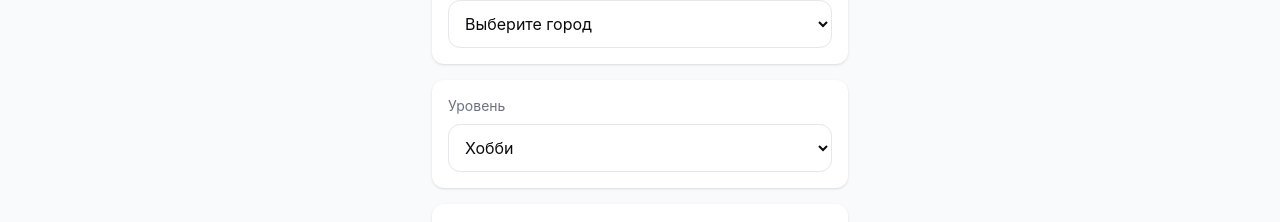
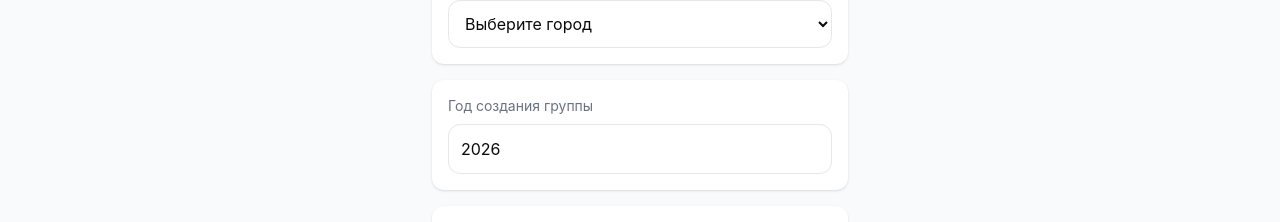
Before and after one commit to Artemkuz1083/Pivchiki_Musicians, a React (Vite) app: page /BandRegistration in a window 1280 px wide. Shown: the part 568-790 px from the top of the page. Built offline with nearby package versions, Linux system fonts and the light colour scheme; sample sign-in values are in the browser's storage.

Commit message:
группи

```diff
--- a/src/app/pages/BandRegistration.tsx
+++ b/src/app/pages/BandRegistration.tsx
@@ -20,33 +20,28 @@ export default function BandRegistration() {
     })
 
     const handleSubmit = async (e: React.FormEvent) => {
-    //Сразу намертво блокируем любой дефолтный экшен браузера
         if (e && typeof e.preventDefault === 'function') {
             e.preventDefault();
         }
-
 
         try {
             setLoading(true);
             console.log('Текущий formData:', formData);
 
-        // На всякий случай проверяем, есть ли вообще groupService
             if (!groupService || !groupService.createGroup) {
                 throw new Error('groupService или метод createGroup не импортирован или undefined!');
             }
 
-        // Подготавливаем данные
             const payload = {
                 ...formData,
                 year: Number(formData.year || new Date().getFullYear()),
             };
             console.log('Отправляем payload:', payload);
 
-        // 3. Сам запрос
             const group = await groupService.createGroup(payload);
             console.log('Бэкенд успешно ответил:', group);
             localStorage.setItem('my_group_id', String(group.ID));
-        // Безопасно вытаскиваем ID
+
             const groupId = group?.ID;
             console.log('Распознанный groupId:', groupId);
 
@@ -61,8 +56,6 @@ export default function BandRegistration() {
 
         } catch (err: any) {
             console.error('КРИТИЧЕСКАЯ ОШИБКА В ТЕЧЕНИИ SUBMIT:', err);
-
-        // Выводим alert, чтобы заблокировать поток выполнения
             const errorMessage = err?.message || 'Неизвестная ошибка';
             const serverDetail = err?.response?.data ? JSON.stringify(err.response.data) : '';
 
@@ -72,6 +65,7 @@ export default function BandRegistration() {
             setLoading(false);
         }
     };
+
     return (
         <div className='min-h-screen bg-gray-50 pb-10'>
             {/* Header */}
@@ -103,6 +97,7 @@ export default function BandRegistration() {
                         <input
                             placeholder='Например: Midnight Echo'
                             className='w-full p-3 border border-gray-200 rounded-xl focus:outline-none focus:ring-2 focus:ring-[#60519B]'
+                            value={formData.name}
                             onChange={e => setFormData({ ...formData, name: e.target.value })}
                             required
                         />
@@ -114,6 +109,7 @@ export default function BandRegistration() {
                         <textarea
                             placeholder='Расскажите о стиле, целях и участниках'
                             className='w-full p-3 border border-gray-200 rounded-xl min-h-[100px] resize-none focus:outline-none focus:ring-2 focus:ring-[#60519B]'
+                            value={formData.description}
                             onChange={e =>
                                 setFormData({
                                     ...formData,
@@ -126,7 +122,6 @@ export default function BandRegistration() {
                     {/* Город */}
                     <div className='bg-white rounded-xl p-4 shadow-sm'>
                         <p className='text-sm text-gray-500 mb-2'>Город</p>
-
                         <select
                             className='w-full p-3 border border-gray-200 rounded-xl focus:outline-none focus:ring-2 focus:ring-[#60519B]'
                             value={formData.city}
@@ -136,7 +131,6 @@ export default function BandRegistration() {
                             <option value='' disabled>
                                 Выберите город
                             </option>
-
                             {CITIES.map(city => (
                                 <option key={city} value={city}>
                                     {city}
@@ -145,11 +139,27 @@ export default function BandRegistration() {
                         </select>
                     </div>
 
+                    {/* Год создания */}
+                    <div className='bg-white rounded-xl p-4 shadow-sm'>
+                        <p className='text-sm text-gray-500 mb-2'>Год создания группы</p>
+                        <input
+                            type='number'
+                            min='1950'
+                            max={new Date().getFullYear()}
+                            placeholder='Например: 2024'
+                            className='w-full p-3 border border-gray-200 rounded-xl focus:outline-none focus:ring-2 focus:ring-[#60519B]'
+                            value={formData.year}
+                            onChange={e => setFormData({ ...formData, year: Number(e.target.value) })}
+                            required
+                        />
+                    </div>
+
                     {/* Уровень */}
                     <div className='bg-white rounded-xl p-4 shadow-sm'>
                         <p className='text-sm text-gray-500 mb-2'>Уровень</p>
                         <select
                             className='w-full p-3 border border-gray-200 rounded-xl focus:outline-none focus:ring-2 focus:ring-[#60519B]'
+                            value={formData.seriousness}
                             onChange={e =>
                                 setFormData({ ...formData, seriousness: e.target.value })
                             }
@@ -165,6 +175,7 @@ export default function BandRegistration() {
                         <p className='text-sm text-gray-500 mb-2'>Финансовый уровень</p>
                         <select
                             className='w-full p-3 border border-gray-200 rounded-xl focus:outline-none focus:ring-2 focus:ring-[#60519B]'
+                            value={formData.financial}
                             onChange={e =>
                                 setFormData({ ...formData, financial: e.target.value })
                             }
```
Lines whose indentation alone changed are shown as unchanged.
